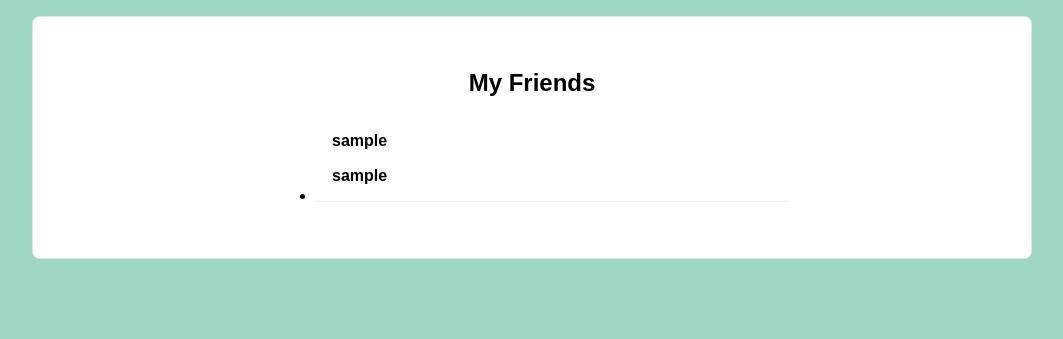
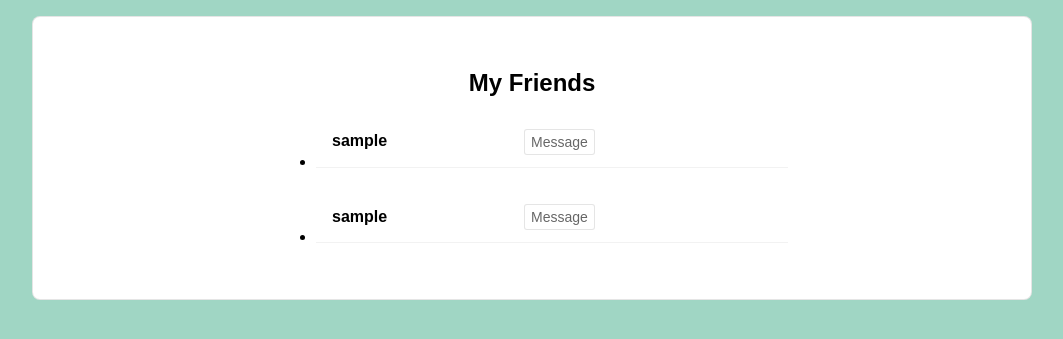
Before and after one commit to momentum-Tutor/eTutor, a Django app: page /my_friends/ in a window 1280 px wide. Shown: the part 70-409 px from the top of the page, without its empty margins (108-1171 px from the left). Run offline with Django 3.2, Linux system fonts and the light colour scheme; a user stored in the database is signed in; tables that the repository leaves empty hold one stand-in row (values such as "Sample post"); parts of the project's set-up code (start-up, migrations or seed data) failed here and were passed over; some libraries are stand-ins or nearby versions.

Commit message:
updated my friends page

```diff
--- a/eTutor/views.py
+++ b/eTutor/views.py
@@ -117,6 +117,6 @@ def friend_request(request):
 
 
 def my_friends(request):
-    friend_list = Friendship.objects.filter(user_one=request.user, friends=True) | Friendship.objects.filter(user_two=request.user, friends=True)
-
-    return render(request, 'eTutor/my_friends.html', {'friend_list': friend_list})
+    friend_list_one = Friendship.objects.filter(user_one=request.user, friends=True)
+    friend_list_two = Friendship.objects.filter(user_two=request.user, friends=True)
+    return render(request, 'eTutor/my_friends.html', {'friend_list_one': friend_list_one, 'friend_list_two': friend_list_two})
--- /dev/null
+++ b/static/js/my_friends.js
@@ -0,0 +1,13 @@
+let userSelector = document.querySelectorAll('#user-selector')
+let selfUser = document.querySelector('#self-user')
+
+for (let user of userSelector) {
+    console.log(user.innerText.split(" ")[0])
+    let username = user.innerText.split(" ")[0]
+    let generatedMessageSelector = document.querySelector(`#message-${username}`)
+    generatedMessageSelector.addEventListener('click', function () {
+        let arr = [username, selfUser.innerText]
+        arr.sort()
+        window.location.href = "/direct_message/" + arr[0] + arr[1]
+    })
+}
--- a/templates/eTutor/my_friends.html
+++ b/templates/eTutor/my_friends.html
@@ -1,6 +1,7 @@
 {% extends "base.html" %}
 {% load static %}
 {% block meta %}
+<script src="{% static 'js/my_friends.js' %}" defer></script>
 {% endblock meta %}
 
 {% block content %}
@@ -8,13 +9,35 @@
     <article class="mw12 center bg-white br3 pa3 pa4-ns mv3 ba b--black-10">
         <h2>My Friends</h2>
 
-        {% for friend in friend_list %}
+        {% for friend in friend_list_one %}
         <main class="mw6 center">
             <ul class="dt w-100  pb2 mt2">
-                <li class="bb b--black-05">
+                <li id='user-selector' class="bb b--black-05">
                     <div class="dtc v-mid pl3">
-                        <p id='friend-name' class="f5 fw6 db black link dim">{{friend.user_one.username}}</p>
-                        <p id='friend-name' class="f5 fw6 db black link dim">{{friend.user_two.username}}</p>
+                        <p id='friend-name' class="f5 fw6 db black link dim">{{friend.user_two.username}} &nbsp</p>
+                    </div>
+                    <div class="dtc v-mid pl6">
+                        <form class="w-100 tr">
+                            <button class='f6 button-reset bg-white ba b--black-10 dim pointer pv1 black-60' type='button'
+                            id='message-{{friend.user_two.username}}'>Message</button>
+                        </form>
+                    </div>
+                </li>
+            </ul>
+        </main>
+        {% endfor %}
+        {% for friend in friend_list_two %}
+        <main class="mw6 center">
+            <ul class="dt w-100  pb2 mt2">
+                <li id='user-selector' class="bb b--black-05">
+                    <div class="dtc v-mid pl3">
+                        <p id='friend-name' class="f5 fw6 db black link dim">{{friend.user_one.username}} &nbsp</p>
+                    </div>
+                    <div class="dtc v-mid pl6">
+                        <form class="w-100 tr">
+                            <button class='f6 button-reset bg-white ba b--black-10 dim pointer pv1 black-60' type='button'
+                            id='message-{{friend.user_one.username}}'>Message</button>
+                        </form>
                     </div>
                 </li>
             </ul>
```
